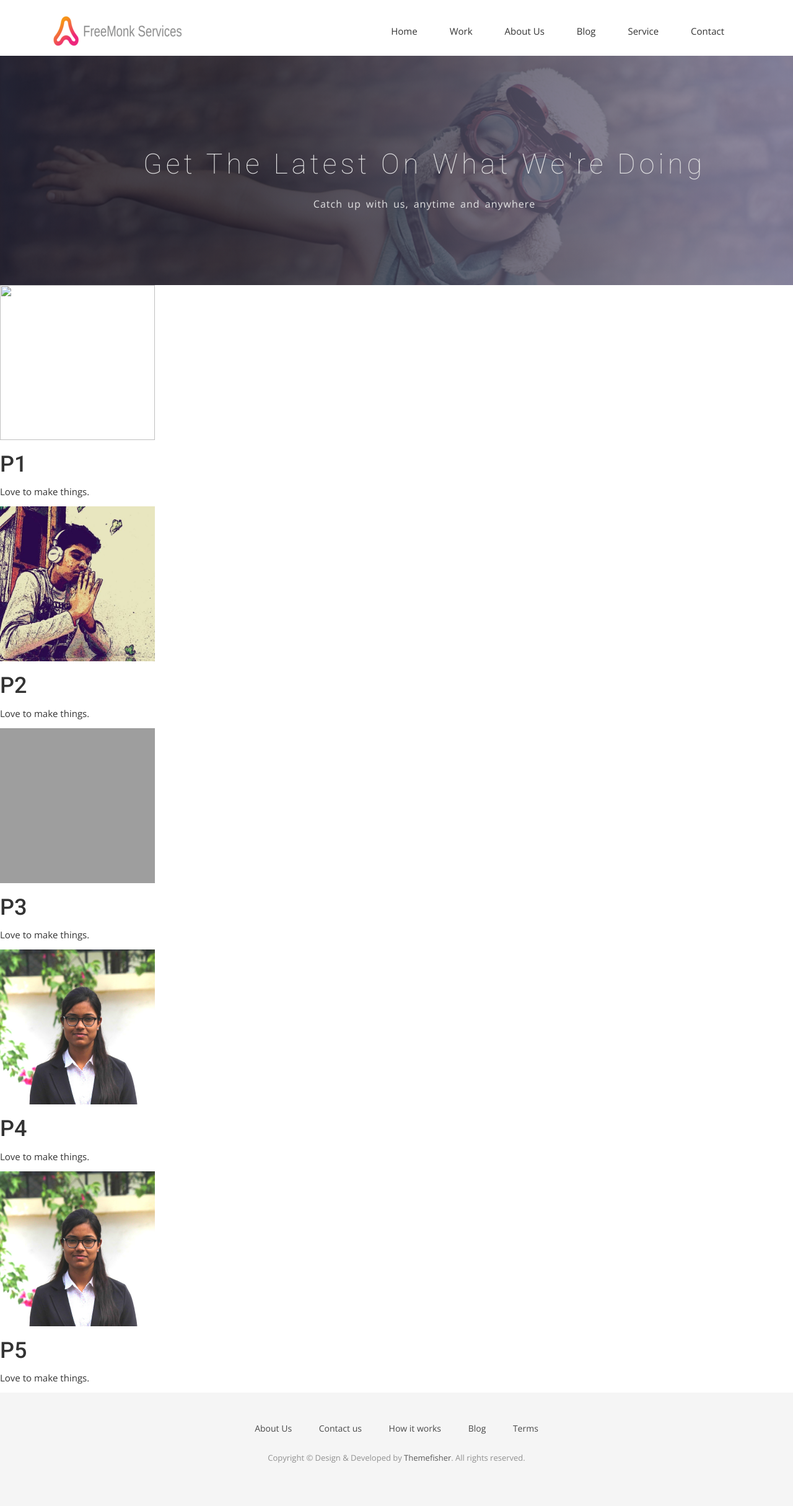
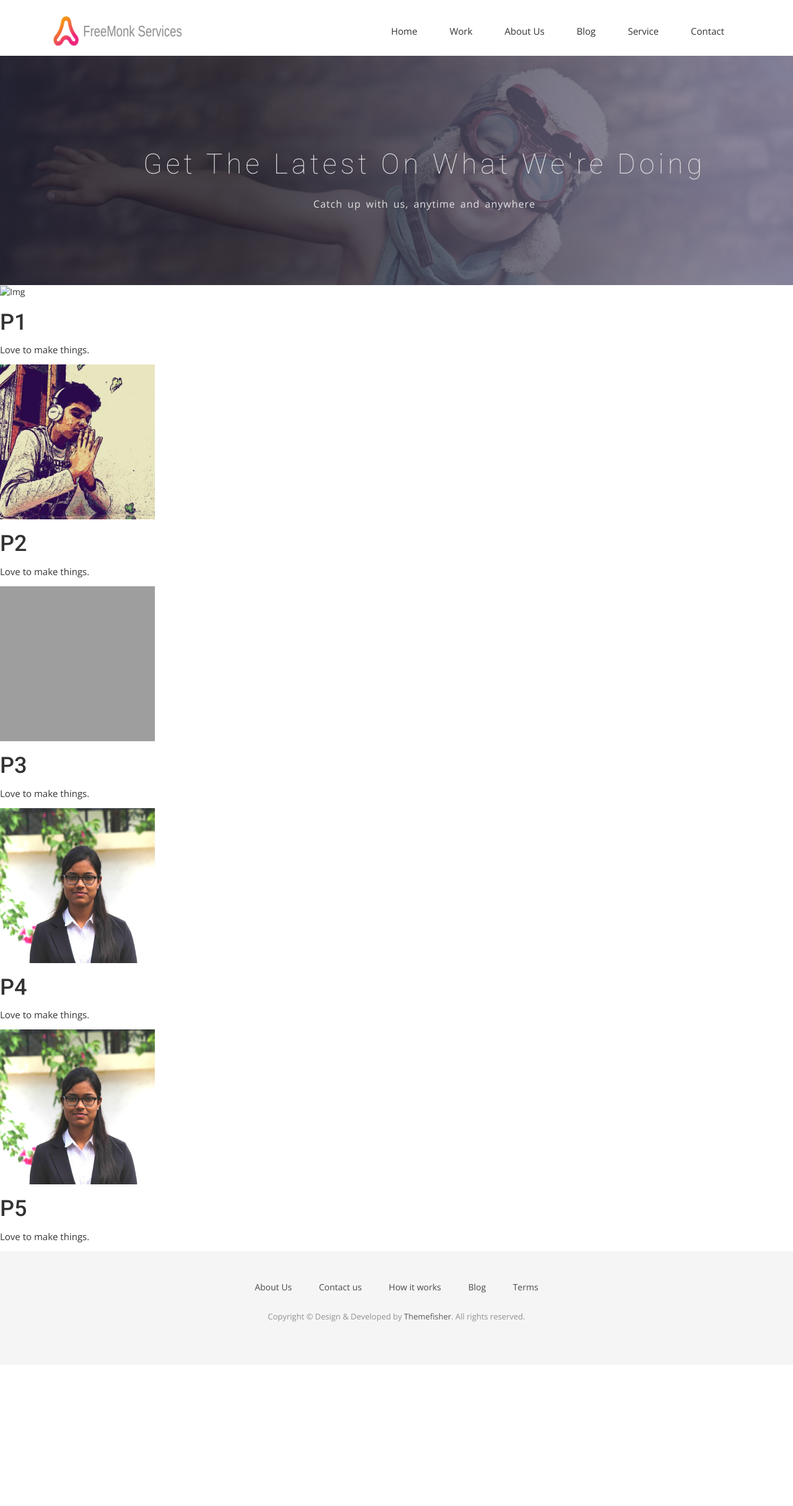
Before and after one commit to FreeMonk/FreeMonk.github.io, a Jekyll site: the page built from aboutus.html, in a window 1280 px wide. Shown: the whole page at 62% size. Built offline with Jekyll 4.4.1, drawn with Linux system fonts in a browser that asks for light colours; nearby versions of some CDN libraries; some web fonts are replaced; after the commit the page ends 2202 px from its top, so only the background shows below that; grey boxes are pictures that could not be loaded.

Commit message:
Adding Founders

```diff
--- a/aboutus.html
+++ b/aboutus.html
@@ -19,28 +19,28 @@ permalink: /aboutus/
 
 <section>
  <div>
-     <img  src="img/ADRservices.png" alt = "" width="250px" height="250px">
+     <img  src="img/ADRservices.png" alt = "Img" width="250px" height="250px">
      <h1>P1</h1>
      <p>Love to make things.</p>
  </div>
 
 <div>
-     <img src="/img/founders/aditya.jpg" alt = ""  width="250px" height="250px">
+     <img src="/img/founders/aditya.jpg" alt = "Img"  width="250px" height="250px">
      <h1>P2</h1>
      <p>Love to make things.</p>
  </div>
  <div>
-     <img src="/img/founders/anjlai.jpeg" alt = ""  width="250px" height="250px">
+     <img src="/img/founders/anjlai.jpeg" alt = "Img"  width="250px" height="250px">
      <h1>P3</h1>
      <p>Love to make things.</p>
  </div>
  <div>
-     <img src="/img/founders/Deeksha.jpeg" alt = ""  width="250px" height="250px">
+     <img src="/img/founders/Deeksha.jpeg" alt = "Img"  width="250px" height="250px">
      <h1>P4</h1>
      <p>Love to make things.</p>
  </div>
  <div>
-     <img src="/img/founders/Deeksha.jpeg" alt = ""  width="250px" height="250px">
+     <img src="/img/founders/Deeksha.jpeg" alt = "Img"  width="250px" height="250px">
      <h1>P5</h1>
      <p>Love to make things.</p>
  </div>
```
